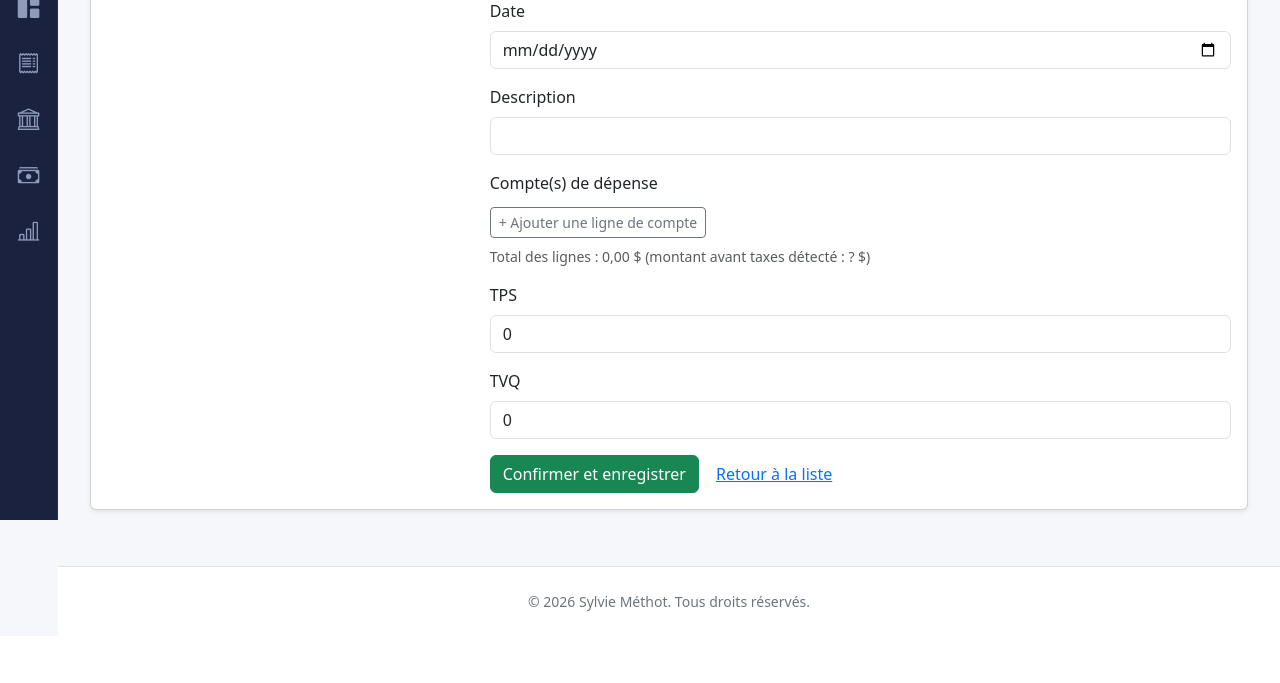
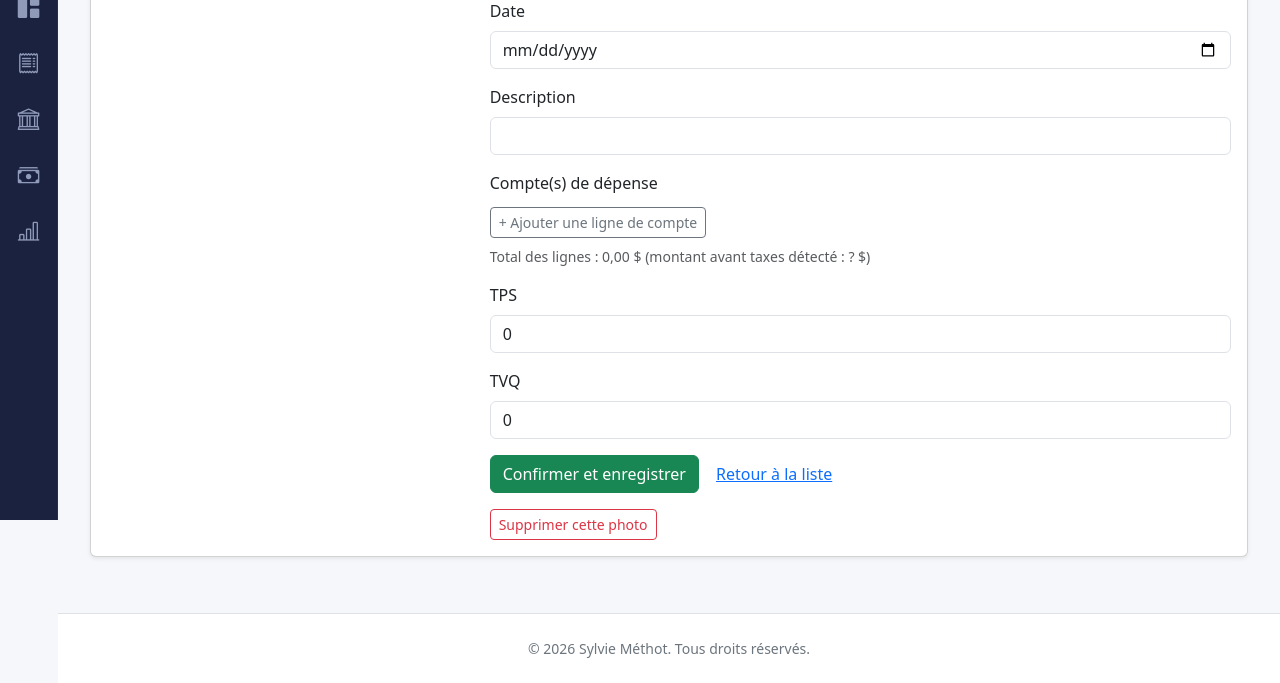
Before and after one commit to criquet1/lecarnet, a Django app: template facture/templates/facture_photo/traiter.html in a window 1280 px wide. Shown: the part 280-963 px from the top of the page. Before the commit the page ends 891 px from the top, so only its background shows below. Run offline with Django 5.2, Linux system fonts and the light colour scheme; the template is opened without the code that fills it, so the values that code supplies are empty.

Commit message:
Ajoute la suppression d'une photo en attente sur l'écran de traitement

```diff
--- a/facture/templates/facture_photo/traiter.html
+++ b/facture/templates/facture_photo/traiter.html
@@ -82,6 +82,14 @@
                     <button type="submit" class="btn btn-success">{% if mode_edition %}Enregistrer les modifications{% else %}Confirmer et enregistrer{% endif %}</button>
                     <a href="{% url 'facture_photo' %}" class="btn btn-link">Retour à la liste</a>
                 </form>
+
+                {% if not mode_edition %}
+                    <form method="post" action="{% url 'facture_photo_traiter' ligne.pk %}" class="mt-3" id="form-supprimer-photo">
+                        {% csrf_token %}
+                        <input type="hidden" name="action" value="supprimer">
+                        <button type="submit" class="btn btn-outline-danger btn-sm">Supprimer cette photo</button>
+                    </form>
+                {% endif %}
             </div>
         </div>
     </div>
@@ -159,6 +167,15 @@
 
     conteneur.addEventListener('input', recalculerTotal);
     recalculerTotal();
+
+    var formSupprimer = document.getElementById('form-supprimer-photo');
+    if (formSupprimer) {
+        formSupprimer.addEventListener('submit', function (evenement) {
+            if (!window.confirm('Supprimer cette photo ? Cette action est irréversible.')) {
+                evenement.preventDefault();
+            }
+        });
+    }
 })();
 </script>
 
--- a/facture/views_facture_photo.py
+++ b/facture/views_facture_photo.py
@@ -323,6 +323,11 @@ def facture_photo_traiter(request, pk):
     ]
 
     if request.method == 'POST':
+        if request.POST.get('action') == 'supprimer' and not ligne.traite:
+            ligne.delete()
+            messages.success(request, "Photo supprimée.")
+            return redirect('facture_photo')
+
         if mode_edition:
             fournisseur_trouve, compte_suggere = ligne.tr_desc.fournisseur, None
         else:
```
